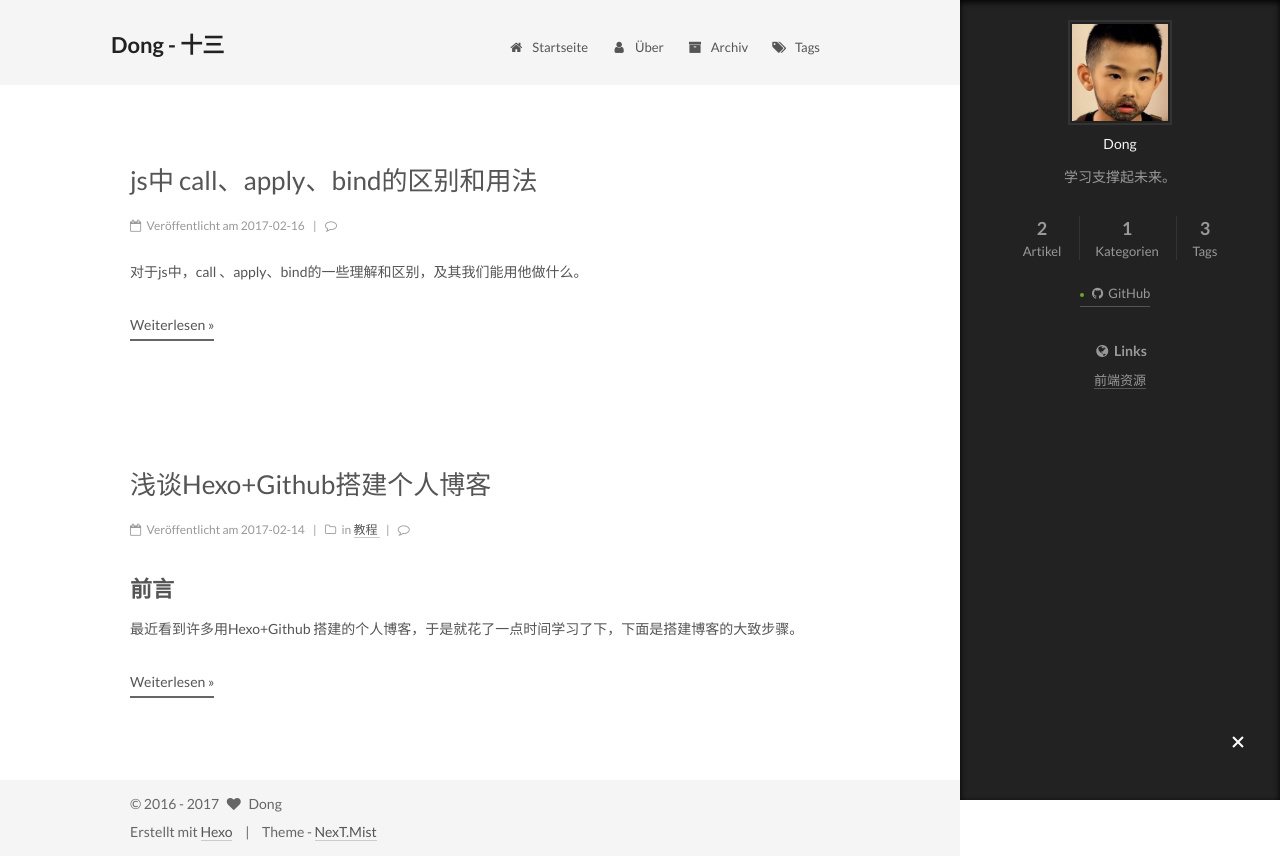
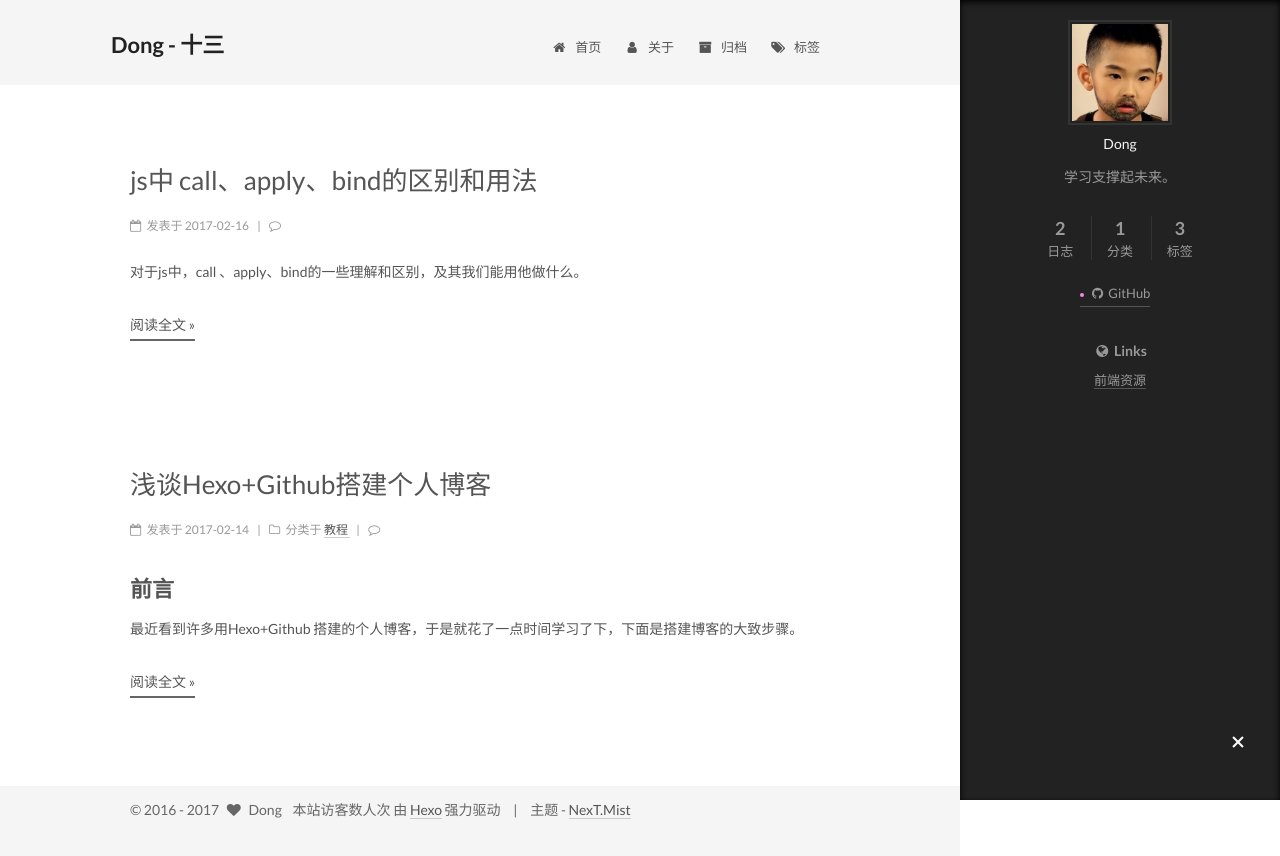
Before and after one commit to PosiTion-Hub/PosiTion-Hub.github.io, a plain HTML site: page index.html in a window 1280 px wide. Drawn offline with Linux system fonts and the light colour scheme; some packages are replaced by stand-ins of ours; a script that the page names is missing.

Commit message:
Site updated: 2017-03-14 23:42:56

```diff
--- a/css/main.css
+++ b/css/main.css
@@ -1698,7 +1698,7 @@ pre .javascript .function {
   width: 4px;
   height: 4px;
   border-radius: 50%;
-  background: #71a42a;
+  background: #ff83e5;
 }
 .links-of-blogroll {
   font-size: 13px;
--- a/index.html
+++ b/index.html
@@ -207,7 +207,7 @@
 
               <i class="menu-item-icon fa fa-fw fa-home"></i> <br />
 
-            Startseite
+            首页
           </a>
         </li>
 
@@ -217,7 +217,7 @@
 
               <i class="menu-item-icon fa fa-fw fa-user"></i> <br />
 
-            Über
+            关于
           </a>
         </li>
 
@@ -227,7 +227,7 @@
 
               <i class="menu-item-icon fa fa-fw fa-archive"></i> <br />
 
-            Archiv
+            归档
           </a>
         </li>
 
@@ -237,7 +237,7 @@
 
               <i class="menu-item-icon fa fa-fw fa-tags"></i> <br />
 
-            Tags
+            标签
           </a>
         </li>
 
@@ -307,9 +307,9 @@
                 <i class="fa fa-calendar-o"></i>
               </span>
 
-                <span class="post-meta-item-text">Veröffentlicht am</span>
+                <span class="post-meta-item-text">发表于</span>
 
-              <time title="Post created" itemprop="dateCreated datePublished" datetime="2017-02-16T19:57:56+08:00">
+              <time title="创建于" itemprop="dateCreated datePublished" datetime="2017-02-16T19:57:56+08:00">
                 2017-02-16
               </time>
 
@@ -360,7 +360,7 @@
           <!--noindex-->
           <div class="post-button text-center">
             <a class="btn" href="/2017/02/16/js中-call、apply、bind的区别和用法/#more" rel="contents">
-              Weiterlesen &raquo;
+              阅读全文 &raquo;
             </a>
           </div>
           <!--/noindex-->
@@ -439,9 +439,9 @@
                 <i class="fa fa-calendar-o"></i>
               </span>
 
-                <span class="post-meta-item-text">Veröffentlicht am</span>
+                <span class="post-meta-item-text">发表于</span>
 
-              <time title="Post created" itemprop="dateCreated datePublished" datetime="2017-02-14T13:11:30+08:00">
+              <time title="创建于" itemprop="dateCreated datePublished" datetime="2017-02-14T13:11:30+08:00">
                 2017-02-14
               </time>
 
@@ -460,7 +460,7 @@
                 <i class="fa fa-folder-o"></i>
               </span>
 
-                <span class="post-meta-item-text">in</span>
+                <span class="post-meta-item-text">分类于</span>
 
 
                 <span itemprop="about" itemscope itemtype="http://schema.org/Thing">
@@ -514,7 +514,7 @@
           <!--noindex-->
           <div class="post-button text-center">
             <a class="btn" href="/2017/02/14/浅谈Hexo搭建个人博客/#more" rel="contents">
-              Weiterlesen &raquo;
+              阅读全文 &raquo;
             </a>
           </div>
           <!--/noindex-->
@@ -593,7 +593,7 @@
             <div class="site-state-item site-state-posts">
               <a href="https://position-hub.github.io/archives/">
                 <span class="site-state-item-count">2</span>
-                <span class="site-state-item-name">Artikel</span>
+                <span class="site-state-item-name">日志</span>
               </a>
             </div>
 
@@ -604,7 +604,7 @@
             <div class="site-state-item site-state-categories">
 
                 <span class="site-state-item-count">1</span>
-                <span class="site-state-item-name">Kategorien</span>
+                <span class="site-state-item-name">分类</span>
 
             </div>
 
@@ -615,7 +615,7 @@
             <div class="site-state-item site-state-tags">
               <a href="/tags/index.html">
                 <span class="site-state-item-count">3</span>
-                <span class="site-state-item-name">Tags</span>
+                <span class="site-state-item-name">标签</span>
               </a>
             </div>
 
@@ -678,7 +678,9 @@
 
     <footer id="footer" class="footer">
       <div class="footer-inner">
-        <div class="copyright" >
+        <script async src="https://dn-lbstatics.qbox.me/busuanzi/2.3/busuanzi.pure.mini.js">
+</script>
+<div class="copyright" >
 
   &copy;  2016 -
   <span itemprop="copyrightYear">2017</span>
@@ -686,15 +688,17 @@
     <i class="fa fa-heart"></i>
   </span>
   <span class="author" itemprop="copyrightHolder">Dong</span>
-</div>
+  <span id="busuanzi_container_site_uv">
+  &nbsp;&nbsp;&nbsp;本站访客数<span id="busuanzi_value_site_uv"></span>人次
+	</span>
 
 
 <div class="powered-by">
-  Erstellt mit  <a class="theme-link" href="https://hexo.io">Hexo</a>
+  由 <a class="theme-link" href="https://hexo.io">Hexo</a> 强力驱动
 </div>
 
 <div class="theme-info">
-  Theme -
+  主题 -
   <a class="theme-link" href="https://github.com/iissnan/hexo-theme-next">
     NexT.Mist
   </a>
```
Also changed, not shown: 2017/02/14/浅谈Hexo搭建个人博客/index.html (+20 -16 lines), 2017/02/16/js中-call、apply、bind的区别和用法/index.html (+19 -15 lines), about/index.html (+15 -11 lines), archives/2017/02/index.html (+17 -13 lines), archives/2017/index.html (+17 -13 lines), archives/index.html (+17 -13 lines), categories/教程/index.html (+17 -13 lines), tags/github/index.html (+17 -13 lines), tags/hexo/index.html (+17 -13 lines), tags/index.html (+16 -12 lines), tags/npm/index.html (+17 -13 lines).
